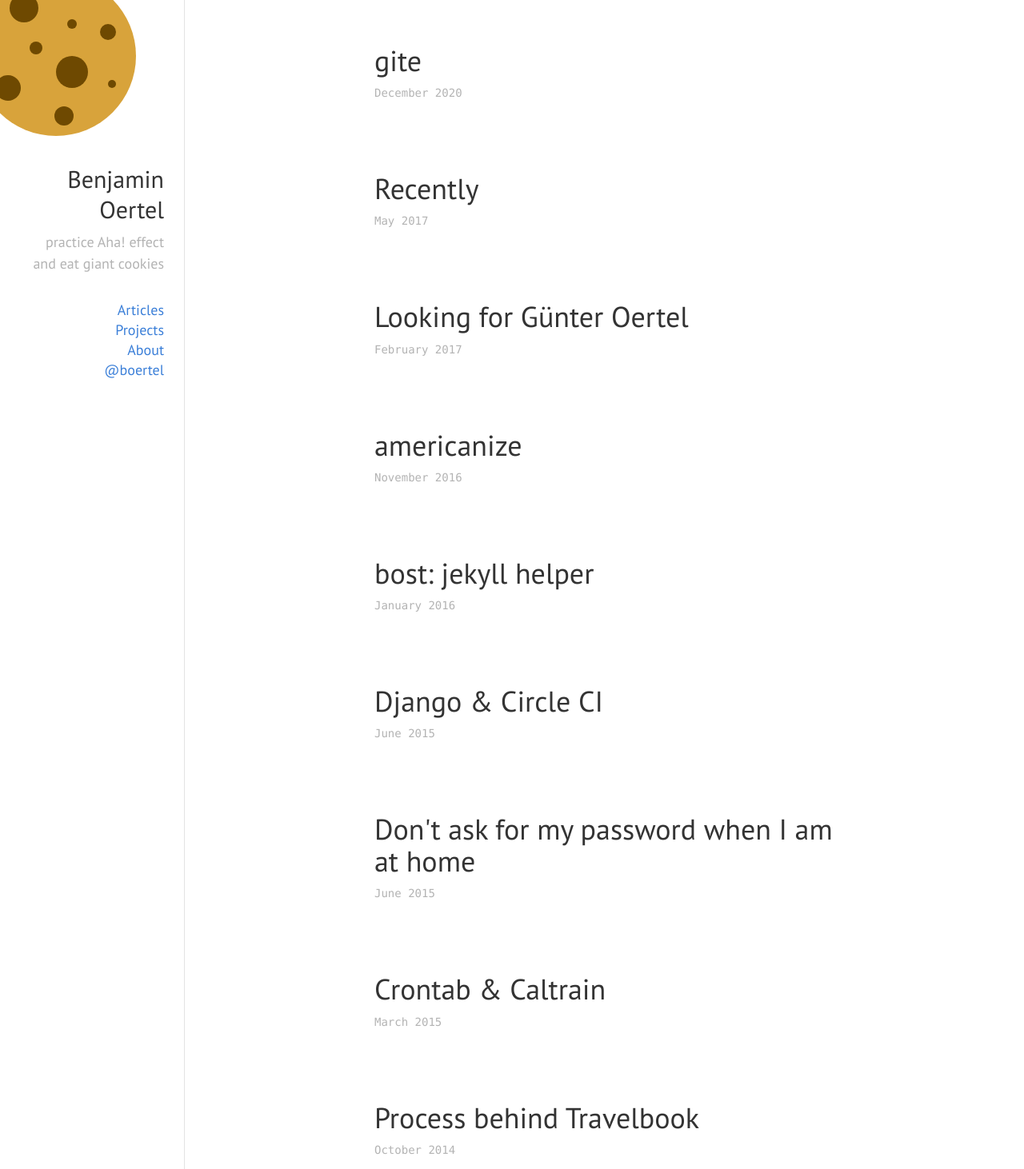
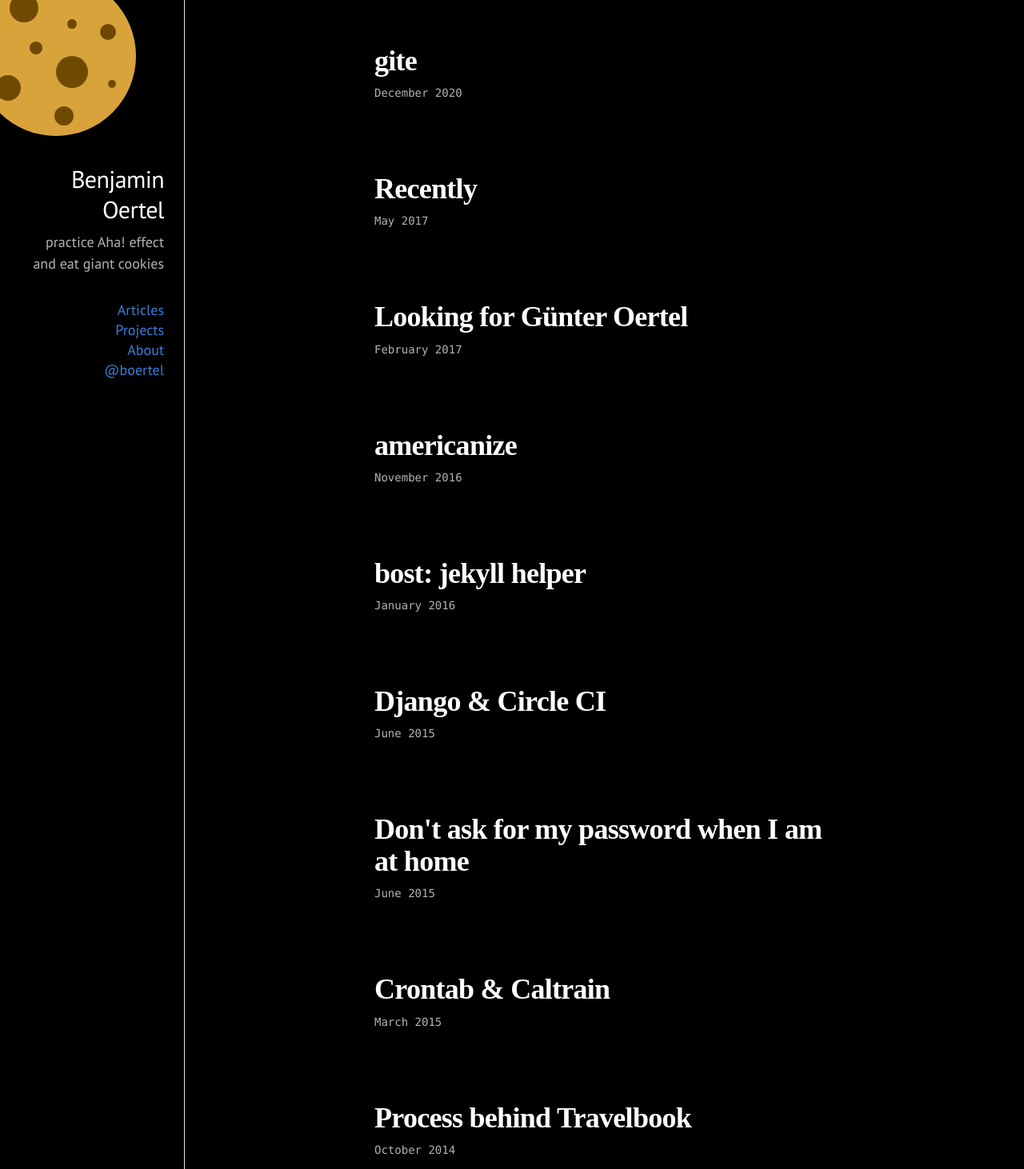
Before and after one commit to boertel/blog, a Jekyll site: the page built from index.html, in a window 1280 px wide. Shown: the whole page at 80% size. Built offline with Jekyll 4.4.1, drawn with Linux system fonts in a browser that asks for light colours; comment, search, counter and statistics services are not loaded.

Commit message:
update style

```diff
--- a/static/css/blog.css
+++ b/static/css/blog.css
@@ -1,10 +1,16 @@
+:root {
+    --bg: #000;
+    --fg: #fff;
+    --hg: #3B7FD8;
+}
 body, html {
     height: 100%;
     min-height: 100%;
 }
 body {
-    color: #333;
-    font-family: "EB Garamond", serif;
+    background-color: var(--bg);
+    color: var(--fg);
+    font: 125%/1.5 system-ui,-apple-system,BlinkMacSystemFont, sans-serif
     font-weight: 400;
     font-size: 18px;
     line-height: 1.5em;
@@ -14,12 +20,10 @@ body {
 }
 
 a, a:visited {
-    color: #3B7FD8;
-    /*color: #BF6830;*/
+    color: var(--hg);
     text-decoration: none;
 }
 a:hover, a:focus {
-    /*color: #FF8B40;*/
     text-decoration: underline;
     outline: none;
 }
@@ -74,11 +78,10 @@ blockquote {
 }
 
 h1, h2, h3, h4, h5, h6 {
-    font-family: "PT Sans", sans-serif;
+    font-weight: 700;
+    letter-spacing: -0.02em;
     font-size: 26px;
     margin-bottom: 8px;
-    text-rendering: optimizeLegibility;
-    font-weight: 300;
     text-align: left;
 }
 h1 {
@@ -106,11 +109,11 @@ a h1, a:hover h1, h2 a, h2 a:hover {
     text-decoration: none;
 }
 a h1, a:visited h1, h2 a, h2 a:visited {
-    color: #333;
+    color: var(--fg);
 }
 a:hover h1, h2 a:hover,
 a:focus h1, h2 a:focus {
-    color: #3B7FD8;
+    color: var(--hg);
 }
 
 code {
```
